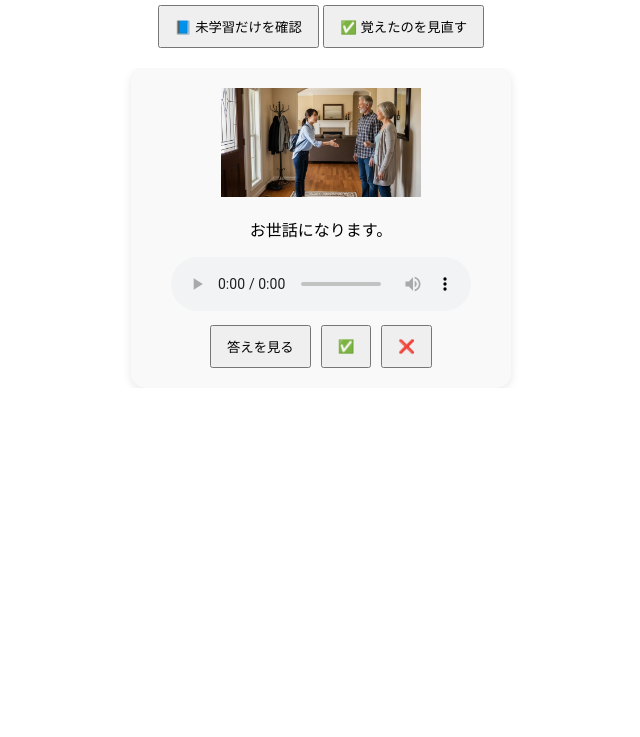
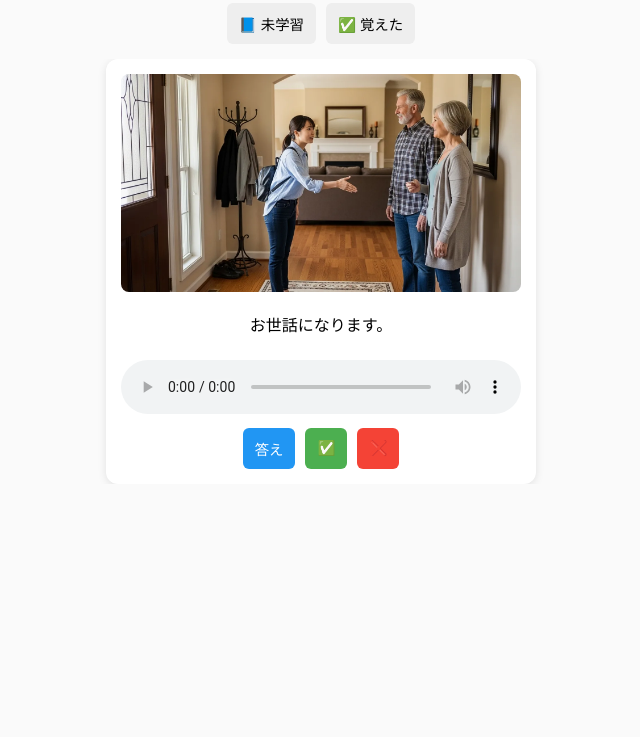
Before and after one commit to eight-english/homestay, a plain HTML site: page index.html in a window 1280 px wide. Shown: the part 63-800 px from the top of the page, without its empty margins (319-959 px from the left). Drawn offline with nearby package versions, Linux system fonts and the light colour scheme.

Commit message:
Update index.html

```diff
--- a/index.html
+++ b/index.html
@@ -3,25 +3,49 @@
 <head>
   <meta charset="UTF-8">
   <title>Homestay Challenge</title>
+  <meta name="viewport" content="width=device-width, initial-scale=1.0"> <!-- スマホ用 -->
   <link rel="stylesheet" href="https://cdn.jsdelivr.net/npm/swiper@11/swiper-bundle.min.css" />
   <style>
-    body { font-family: sans-serif; text-align: center; margin: 0; padding: 0; }
-    h2 { margin: 20px 0; }
-    .card { padding: 20px; border-radius: 15px; background: #f9f9f9;
-            box-shadow: 0 2px 10px rgba(0,0,0,0.1); max-width: 340px; margin: auto; }
+    body { font-family: sans-serif; text-align: center; margin: 0; padding: 0; background: #fafafa; }
+    h2 { margin: 20px 0; font-size: 1.4em; }
+    .card {
+      padding: 15px;
+      border-radius: 12px;
+      background: #fff;
+      box-shadow: 0 2px 8px rgba(0,0,0,0.1);
+      width: 90%;          /* スマホファースト */
+      max-width: 400px;    /* タブレット以上でも大きくなりすぎない */
+      margin: auto;
+    }
+    .card img {
+      width: 100%;   /* 横幅いっぱい */
+      height: auto;  /* 縦横比を保持 */
+      border-radius: 8px;
+    }
     .hidden-answer { display: none; margin-top: 10px; }
     .show { display: block; }
-    button { padding: 10px 15px; cursor: pointer; }
-    #mode-buttons { margin-bottom: 20px; }
+    button {
+      padding: 10px 12px;
+      font-size: 0.9em;
+      border: none;
+      border-radius: 6px;
+      cursor: pointer;
+    }
+    #mode-buttons { margin: 15px 0; display: flex; justify-content: center; gap: 10px; flex-wrap: wrap; }
+    #mode-buttons button { background: #eee; }
     .btn-row { display: flex; justify-content: center; gap: 10px; margin-top: 10px; flex-wrap: wrap; }
+    .btn-row button:nth-child(1) { background: #2196f3; color: white; } /* 答え */
+    .btn-row button:nth-child(2) { background: #4caf50; color: white; } /* ✅ */
+    .btn-row button:nth-child(3) { background: #f44336; color: white; } /* ❌ */
+    audio { width: 100%; margin-top: 8px; }
   </style>
 </head>
 <body>
   <h2>Homestay Challenge</h2>
 
   <div id="mode-buttons">
-    <button onclick="setMode('unlearned')">📘 未学習だけを確認</button>
-    <button onclick="setMode('learned')">✅ 覚えたのを見直す</button>
+    <button onclick="setMode('unlearned')">📘 未学習</button>
+    <button onclick="setMode('learned')">✅ 覚えた</button>
   </div>
 
   <div class="swiper">
@@ -34,7 +58,6 @@
     let learned = JSON.parse(localStorage.getItem("learned") || "[]");
     let currentMode = "unlearned";
 
-    // JSONを読み込み
     fetch("data.json")
       .then(response => response.json())
       .then(json => {
@@ -62,11 +85,11 @@
         slide.className = "swiper-slide";
         slide.innerHTML = `
           <div class="card">
-            <img src="${item.image}" width="200"><br>
+            <img src="${item.image}"><br>
             <p>${item.japanese}</p>
             <audio id="audio-${item.id}" src="${item.audio}" controls></audio><br>
             <div class="btn-row">
-              <button onclick="toggleAnswer(${item.id})">答えを見る</button>
+              <button onclick="toggleAnswer(${item.id})">答え</button>
               <button onclick="markLearned(${item.id})">✅</button>
               <button onclick="markUnlearned(${item.id})">❌</button>
             </div>
@@ -106,7 +129,7 @@
       moveNextOrLoop();
     };
 
-    // ❌ 覚えてない（learnedから削除）
+    // ❌ 覚えてない
     window.markUnlearned = (id) => {
       learned = learned.filter(x => x !== id);
       localStorage.setItem("learned", JSON.stringify(learned));
@@ -118,9 +141,9 @@
     function moveNextOrLoop() {
       if (window.swiper) {
         if (swiper.isEnd) {
-          swiper.slideTo(0); // 最初のカードへ
+          swiper.slideTo(0);
         } else {
-          swiper.slideNext(); // 次のカードへ
+          swiper.slideNext();
         }
       }
     }
```
